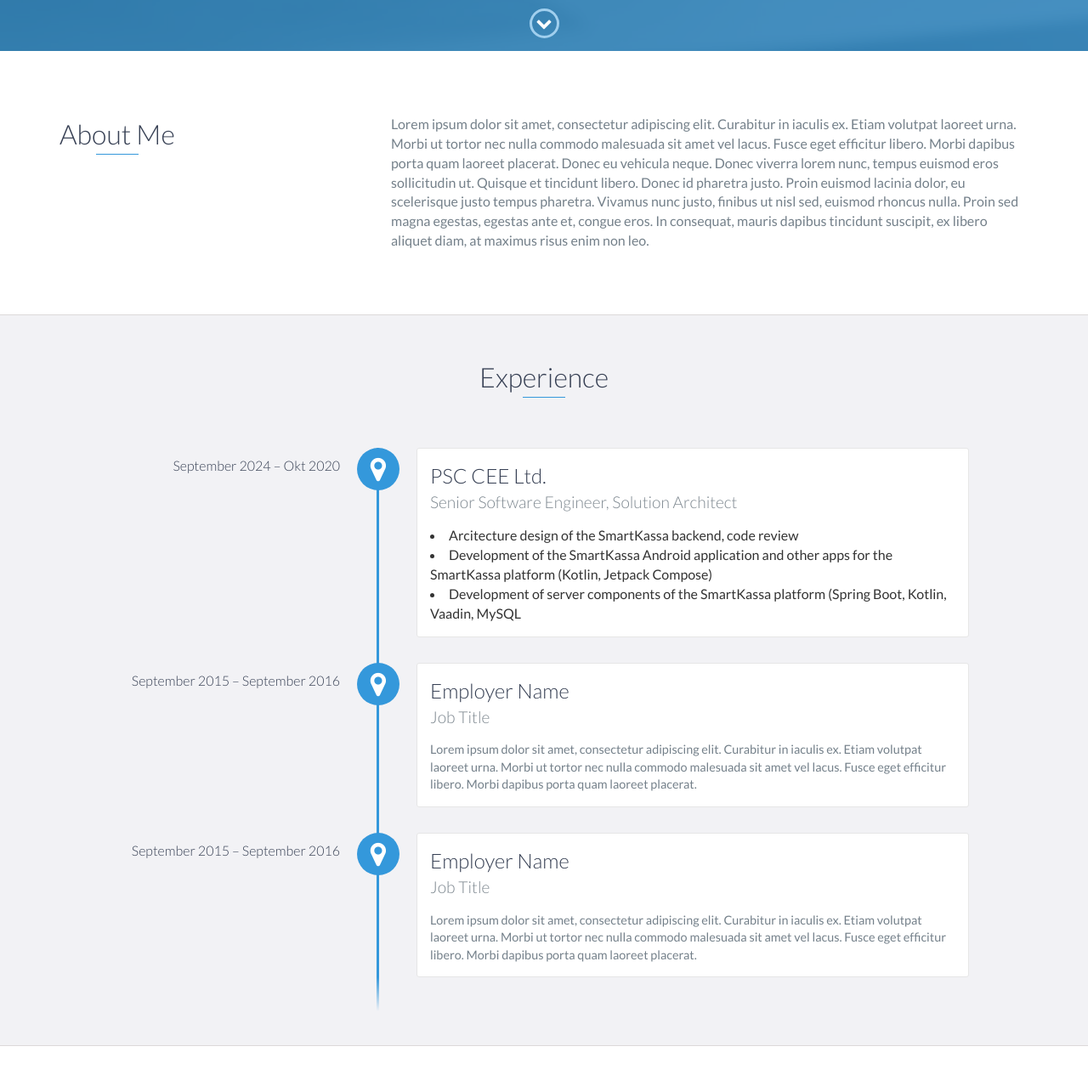
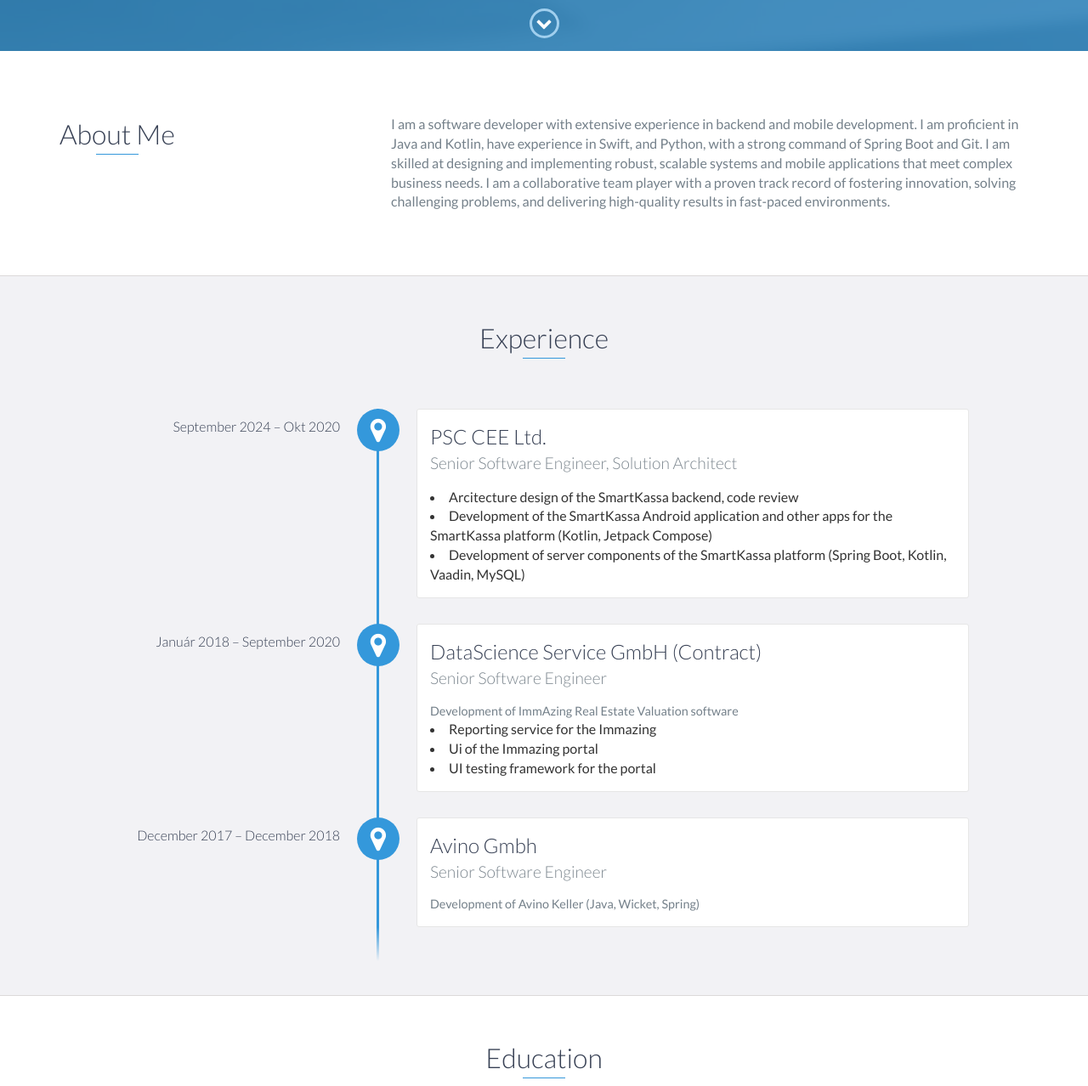
Before and after one commit to andraspetrik/andraspetrik.github.io, a website: page index.html in a window 1280 px wide. Shown: the part 740-2018 px from the top of the page at 85% size. Drawn offline with nearby package versions, Linux system fonts and the light colour scheme.

Commit message:
Fill more data

```diff
--- a/index.html
+++ b/index.html
@@ -73,10 +73,7 @@
                 </div>
                 <div class="col-md-8">
                     <p>
-                        Lorem ipsum dolor sit amet, consectetur adipiscing elit. Curabitur in iaculis ex. Etiam volutpat laoreet urna. Morbi ut tortor nec nulla commodo malesuada sit amet vel lacus. Fusce eget efficitur libero. Morbi dapibus porta quam laoreet placerat. Donec
-                        eu vehicula neque. Donec viverra lorem nunc, tempus euismod eros sollicitudin ut. Quisque et tincidunt libero. Donec id pharetra justo. Proin euismod lacinia dolor, eu scelerisque justo tempus pharetra. Vivamus nunc justo, finibus
-                        ut nisl sed, euismod rhoncus nulla. Proin sed magna egestas, egestas ante et, congue eros. In consequat, mauris dapibus tincidunt suscipit, ex libero aliquet diam, at maximus risus enim non leo.
-                    </p>
+                       I am a software developer with extensive experience in backend and mobile development. I am proficient in Java and Kotlin, have experience in Swift, and Python, with a strong command of Spring Boot and Git. I am skilled at designing and implementing robust, scalable systems and mobile applications that meet complex business needs. I am a collaborative team player with a proven track record of fostering innovation, solving challenging problems, and delivering high-quality results in fast-paced environments.                    </p>
                 </div>
             </div>
         </div>
@@ -91,29 +88,27 @@
                 <h4>Senior Software Engineer, Solution Architect</h4>
                 <p>
                     <li>Arcitecture design of the SmartKassa backend, code review</li>
-                    <li>Development of the SmartKassa Android application and
-other apps for the SmartKassa platform
-(Kotlin, Jetpack Compose)</li>
-                    <li>Development of server components of the SmartKassa
-platform
-(Spring Boot, Kotlin, Vaadin, MySQL  </li>
-
+                    <li>Development of the SmartKassa Android application and other apps for the SmartKassa platform (Kotlin, Jetpack Compose)</li>
+                    <li>Development of server components of the SmartKassa platform (Spring Boot, Kotlin, Vaadin, MySQL) </li>
                 </p>
             </div>
 
-            <div data-date="September 2015 – September 2016">
-                <h3>Employer Name</h3>
-                <h4>Job Title</h4>
+            <div data-date="Január 2018 – September 2020">
+                <h3>DataScience Service GmbH (Contract)</h3>
+                <h4>Senior Software Engineer</h4>
                 <p>
-                    Lorem ipsum dolor sit amet, consectetur adipiscing elit. Curabitur in iaculis ex. Etiam volutpat laoreet urna. Morbi ut tortor nec nulla commodo malesuada sit amet vel lacus. Fusce eget efficitur libero. Morbi dapibus porta quam laoreet placerat.
+                    Development of ImmAzing Real Estate Valuation software
+                    <li>Reporting service for the Immazing</li>
+                    <li>Ui of the Immazing portal</li>
+                    <li>UI testing framework for the portal</li>
                 </p>
             </div>
 
-            <div data-date="September 2015 – September 2016">
-                <h3>Employer Name</h3>
-                <h4>Job Title</h4>
+            <div data-date="December 2017 – December 2018">
+                <h3>Avino Gmbh</h3>
+                <h4>Senior Software Engineer</h4>
                 <p>
-                    Lorem ipsum dolor sit amet, consectetur adipiscing elit. Curabitur in iaculis ex. Etiam volutpat laoreet urna. Morbi ut tortor nec nulla commodo malesuada sit amet vel lacus. Fusce eget efficitur libero. Morbi dapibus porta quam laoreet placerat.
+                    Development of Avino Keller (Java, Wicket, Spring)
                 </p>
             </div>
         </div>
@@ -202,11 +197,15 @@ platform
             <li>Objective-C</li>
             <li>Android</li>
             <li>Android-Jetpack</li>
+            <li>Flutter</li>
             <li>Spring Boot</li>
             <li>iOS</li>
             <li>Git</li>
             <li>GWT</li>
+            <li>Vaadin</li>
             <li>Linux</li>
+            <li>Microservices</li>
+            <li>Docker</li>
         </ul>
     </div>
     <!-- End #skills -->
```
